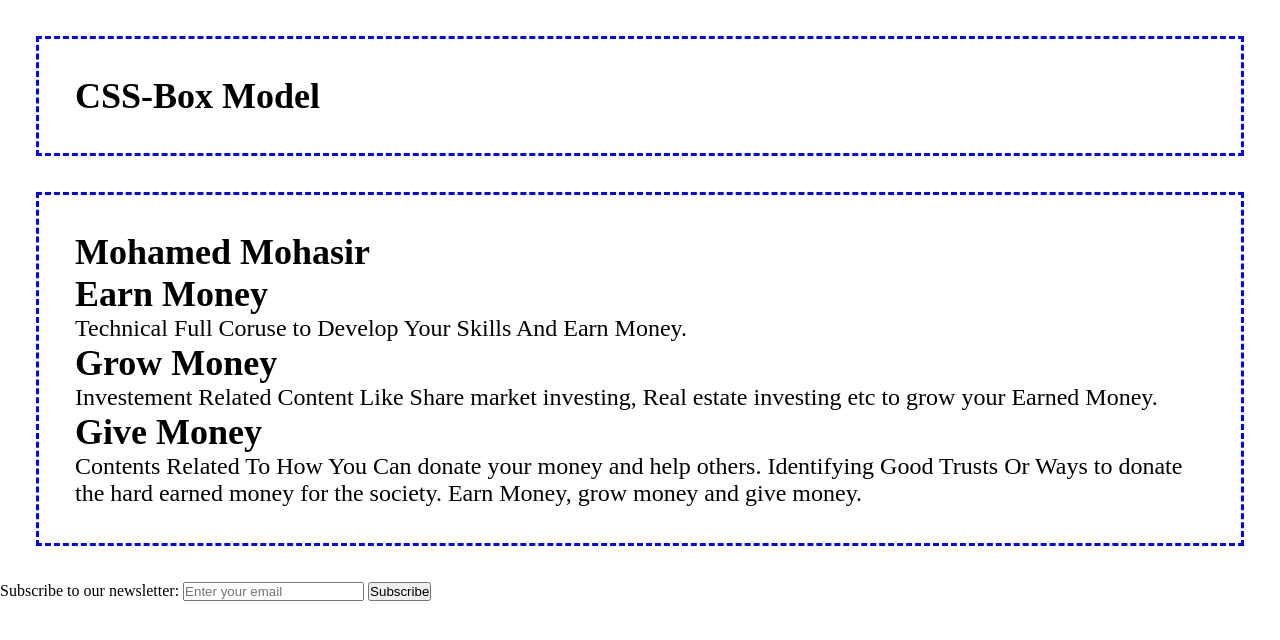
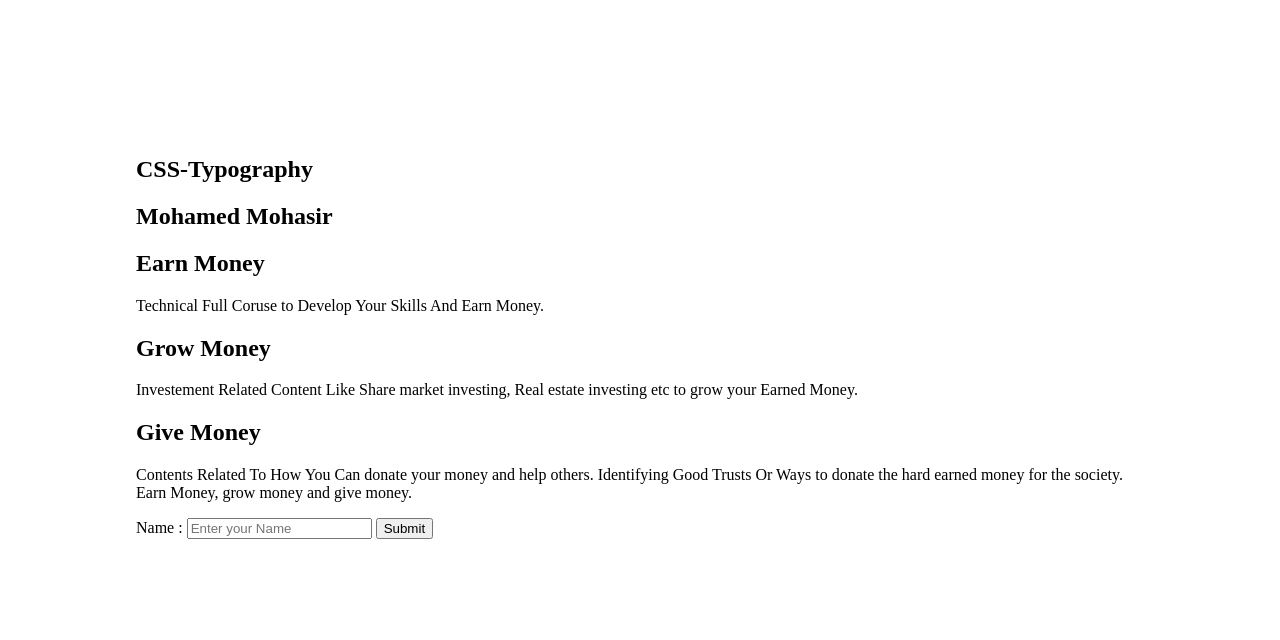
Before and after one commit to mdmohasir2407/Css_Learning, a plain HTML site: page course.html in a window 1280 px wide. Drawn offline with Linux system fonts and the light colour scheme.

Commit message:
Css_Learn

```diff
--- a/CSS/course.css
+++ b/CSS/course.css
@@ -53,7 +53,7 @@
 
 /* Universal Selector To Inherit Because Form Has Not Font Style Change */
 /* input,button{
-    font: inherit;
+   font: inherit;
 } */
 
 /* a ID is 1st Priority To Change the style
@@ -147,31 +147,22 @@ main{
 /* -------------------------------------------------------------------------------------------------------------- */
 
 /* Chapter - Box Model  */
-*{
+/* *{
     margin: 0;
     padding: 0;
-    /* box-sizing: content-box; It Is Only Occupied Content Box Only Used width: 400px.
-    box-sizing: border-box; Border Box Has content , padding , border also pick And Collab With 400px Used . */
+    box-sizing: content-box; It Is Only Occupied Content Box Only Used width: 400px.
+    box-sizing: border-box; Border Box Has content , padding , border also pick And Collab With 400px Used .
 }
   .container{
-    border: 3px dashed blue;
-    font-size: 1.5rem;
-    /* margin: 1em 2em 3em 4em;       Top(1em) - Right(2em) - Bottom(3em) - Left(4em)   Clockwise.
-    margin: 1em 2em;               Top-Bottom(1em)    Right-Left(2em) */
-    margin: 1.5em;
-    padding: 1.5em;
-}
+      border: 10px double blue;
+      font-size: 1.5rem;
+      margin: 1.5em;
+      padding: 1.5em;
+      margin: 1em 2em 3em 4em;       Top(1em) - Right(2em) - Bottom(3em) - Left(4em)   Clockwise.
+      margin: 1em 2em;               Top-Bottom(1em)    Right-Left(2em)
+} */
 
-
-
-
-
-
-
-
-
-
-
+/* ------------------------------------------------------------------------------------------------------------------ */
 
 /* Chapter - Border Style */
 /* h1{
@@ -191,4 +182,51 @@ main{
     border-top-color: black;
     border-top-style:dotted;
     border-radius: 20px;
+
+    It Is Border Outline Between Gap Space or Inside (-) Space.
+    outline: 5px solid red;       border-  Outline Width (5px)
+    outline-offset: -20px ;       border Inside(-20px) Outline Worked (Outside(+20px)
+}  */
+
+/* .circle{
+    margin: 2em auto;   auto means automatic set center point of aligned
+    border: 10px solid #009fb7;
+    background-color: yellow;
+    width : 100px;          Width & Height To Set The Box Model Concept
+    height: 100px;
+    outline: 5px dashed black;
+    outline-offset: 10px;
+    border-radius: 100%;    Radius Has Used Circle Concept Using With Percentage.
 } */
+
+/* ------------------------------------------------------------------------------------------------------------------- */
+
+/* Chapter - Typography */
+/* Typography is a the way of text arrangend and presentation */
+
+body{
+    padding: 10%; /* It Is Correctly Center It Form Example */
+    font-size: 1rem;
+}
+
+p{
+    /* text-decoration:overline;  Overline Has Line Top Side Strike Out.
+    text-decoration:underline;    Underline Has Underline the text.
+    text-decoration: line-through; Strikout The Line.
+    text-decoration: none;  It Is Link Underline Remove For None Decoration
+
+    text-transform: uppercase;  It Is Full Of Capital Letter
+    text-transform: lowercase;  It Is Full Of Small Letter
+    text-transform:capitalize; It Is Every Word Start Letter Capital Letter
+
+    text-align: center;
+    text-align: end/right; It Is End Of The Corner To filled.
+    text-align: justify;  It Is Same Line Ending And Break it.
+
+    text-indent: 1.5em; It Is heading to Subheading space Starting
+
+    text-shadow: 5px 5px  6px rgb(243, 26, 26);  It Is (right down blurred)
+    text-shadow: 5px 5px 5px #dd131393, -20px -20px 5px blue;  It Is (right down blur Using(+)) and (left up blur(-))*/
+
+
+}
--- a/course.html
+++ b/course.html
@@ -22,7 +22,7 @@
         <!-- <h1 style="color: rgb(20, 163, 20);">CSS Course</h1> -->
     <header class="container">
        <nav>
-          <h1>CSS-Box Model</h1>
+          <h1>CSS-Typography</h1>
 
        </nav>
     </header>
@@ -47,13 +47,21 @@
                     Contents Related To How You Can donate your money and help others. Identifying Good <span class="highlight">Trusts Or Ways </span>to donate the hard earned money for the society. Earn Money, grow money and give money.
                 </p>
             </section>
+            <section>
+             <div class="circle"> </div>
+            </section>
+        </article>
+        <article>
+            <form>
+             <label for="name">Name :</label>
+            <input type="text" id="name" name="name" placeholder="Enter your Name" required>
+            <button type="submit">Submit</button>
+            </form>
         </article>
     </main>
     <footer>
-        <form>
-            <label for="email">Subscribe to our newsletter:</label>
-            <input type="email" id="email" name="email" placeholder="Enter your email" required>
-            <button type="submit">Subscribe</button>
+
+
     </footer>
 
 </body>
```
